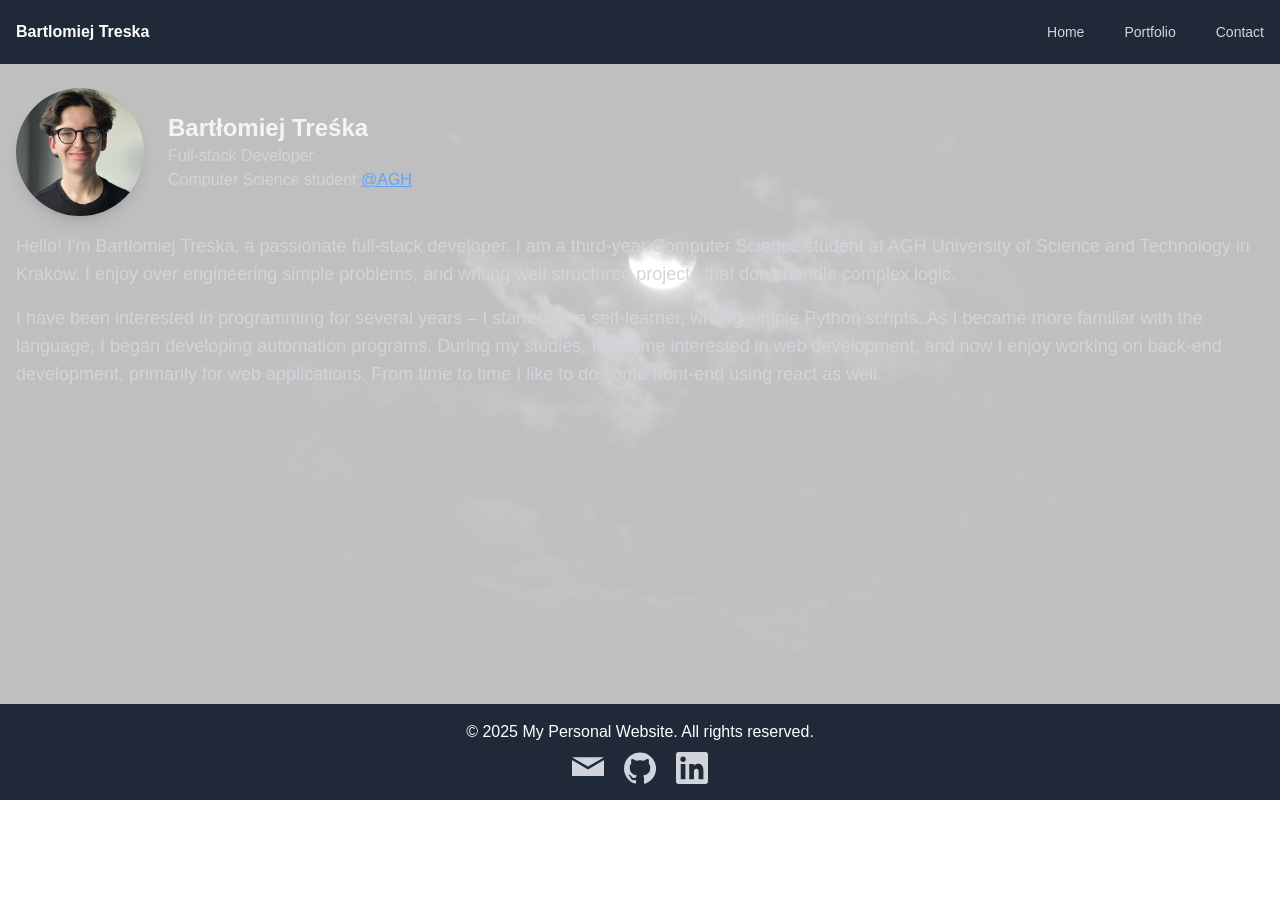
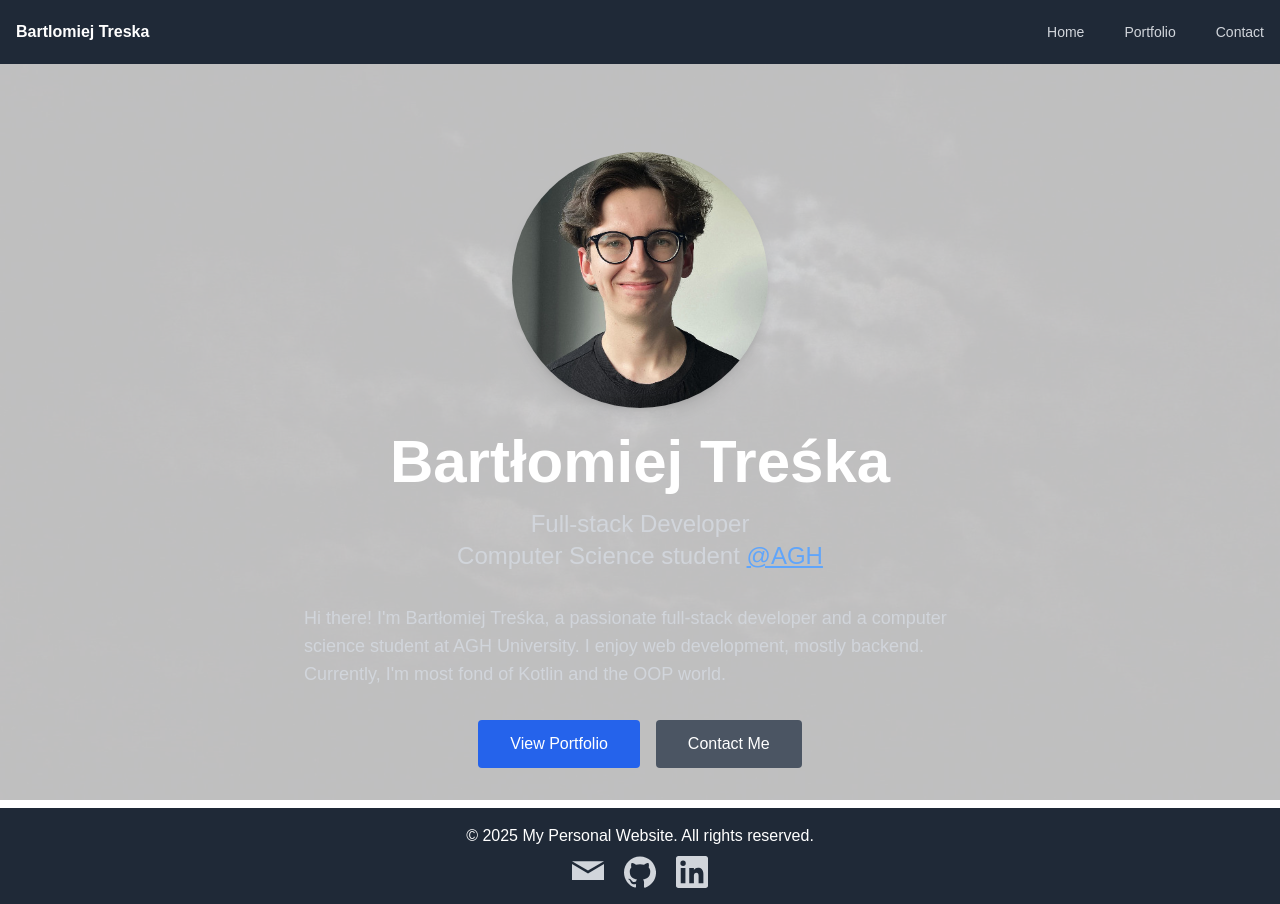
Before and after one commit to treska03/treska03.github.io, a Next.js app: page / in a window 1280 px wide. Before the commit the page ends 800 px from the top, so only its background shows below. Built offline with nearby package versions, Linux system fonts and the light colour scheme.

Commit message:
Update landing page

```diff
--- a/src/app/page.tsx
+++ b/src/app/page.tsx
@@ -2,44 +2,49 @@ import Link from "next/link";
 
 export default function Home() {
   return (
-    <section className="my-2">
-      <div className="my-4 flex items-center">
+    <section className="flex flex-col items-center xl:mt-[3rem] m-auto text-center py-5 md:py-10">
+      <div className="flex flex-col items-center mb-8">
         <img
-          className="w-32 h-32 rounded-full object-cover shadow-lg"
+          className="w-64 h-64 md:w-64 md:h-64 rounded-full object-cover shadow-lg mb-6"
           src="/my_photo.jpg"
-          alt="Bartlomiej Treska"
+          alt="Bartłomiej Treśka"
         />
-        <div className="ml-6">
-          <h2 className="text-2xl font-semibold text-gray-900 dark:text-gray-100">
+        <h1 className="text-5xl md:text-6xl font-bold text-white mb-4">
           Bartłomiej Treśka
-          </h2>
-          <p className="text-gray-700 dark:text-gray-300">
+        </h1>
+        <p className="text-xl md:text-2xl text-gray-300">
           Full-stack Developer
-            <br></br>
+          <br />
           Computer Science student{" "}
-            <Link
+          <a
             href="https://www.informatyka.agh.edu.pl/en/"
+            target="_blank"
+            rel="noopener noreferrer"
             className="text-blue-600 hover:text-blue-800 dark:text-blue-400 dark:hover:text-blue-200 underline"
           >
             @AGH
-            </Link>
+          </a>
         </p>
       </div>
+      <p className="text-lg text-gray-300 max-w-2xl mb-8 text-left">
+        Hi there! I'm Bartłomiej Treśka, a passionate full-stack developer and a
+        computer science student at AGH University. I enjoy web development,
+        mostly backend. Currently, I'm most fond of Kotlin and the OOP world.
+      </p>
+      <div className="flex gap-4">
+        <Link
+          href="/portfolio"
+          className="px-8 py-3 bg-blue-600 text-white rounded hover:bg-blue-700 transition"
+        >
+          View Portfolio
+        </Link>
+        <Link
+          href="/contact"
+          className="px-8 py-3 bg-gray-600 text-white rounded hover:bg-gray-700 transition"
+        >
+          Contact Me
+        </Link>
       </div>
-      <p className="text-lg text-gray-700 dark:text-gray-300">
-        Hello! I'm Bartłomiej Treśka, a passionate full-stack developer. I am a
-        third-year Computer Science student at AGH University of Science and
-        Technology in Kraków. I enjoy over engineering simple problems, and
-        writing well structured projects that don't handle complex logic.
-      </p>
-      <p className="mt-4 text-lg text-gray-700 dark:text-gray-300">
-        I have been interested in programming for several years – I started as a
-        self-learner, writing simple Python scripts. As I became more familiar
-        with the language, I began developing automation programs. During my
-        studies, I became interested in web development, and now I enjoy working
-        on back-end development, primarily for web applications. From time to
-        time I like to do some front-end using react as well.
-      </p>
     </section>
   );
 }
```
Lines whose indentation alone changed are shown as unchanged.
